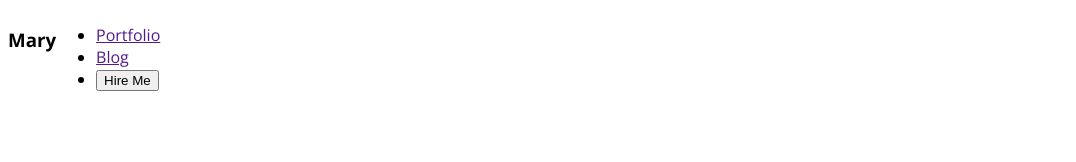
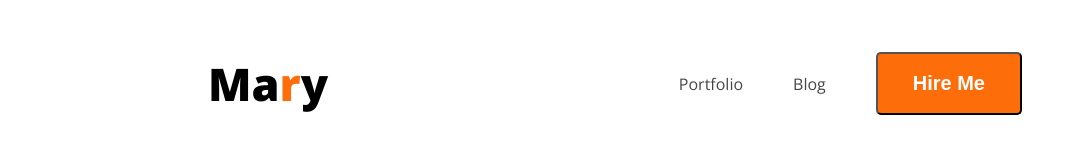
Before and after one commit to rejaur990/portfolio-resources, a plain HTML site: page index.html in a window 1280 px wide. Shown: the whole page, without its empty margins (0-1076 px from the left). Drawn offline with nearby package versions, Linux system fonts and the light colour scheme.

Commit message:
nav complite

```diff
--- a/index.html
+++ b/index.html
@@ -14,12 +14,12 @@
   <body class="open-sans-normal">
     <header>
       <nav>
-        <h3>Mary</h3>
+        <h3 class="nav-title">Ma<span class="text-primary">r</span>y</h3>
         <ul>
-          <li><a href="">Portfolio</a></li>
-          <li><a href="">Blog</a></li>
+          <li><a class="dark2" href="">Portfolio</a></li>
+          <li><a class="dark2" href="">Blog</a></li>
           <li>
-            <a href=""><button>Hire Me</button></a>
+            <a href=""><button  class="btn-primary">Hire Me</button></a>
           </li>
         </ul>
       </nav>
--- a/styles/portfolio.css
+++ b/styles/portfolio.css
@@ -5,8 +5,46 @@
   font-style: normal;
   font-variation-settings: "wdth" 100;
 }
+/* sharred style */
+.text-primary{
+  color: #FD6E0A;
+}
 
+.btn-primary{
+  background-color: #FD6E0A;
+  font-weight: bold;
+  color: white;
+  padding: 18px 35px;
+  border-radius: 5px;
+  font-size: 20px;
+
+}
+
+.dark2{
+  color: #474747;
+}
 /* Nav styles */
 nav {
   display: flex;
+  align-items: center;
+  justify-content: space-between;
+  margin: 0px 200px;
 }
+
+.nav-title{
+  font-weight: 800;
+  font-size: 45px;
+}
+
+nav ul{
+  display: flex;
+  align-items: center;
+}
+nav ul li {
+  list-style: none;
+  margin-right: 50px;
+}
+
+nav li a {
+  text-decoration: none;
+}
```
